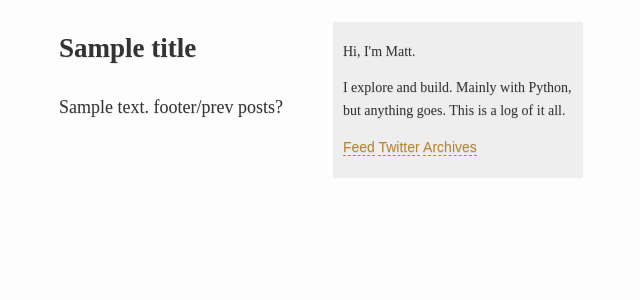
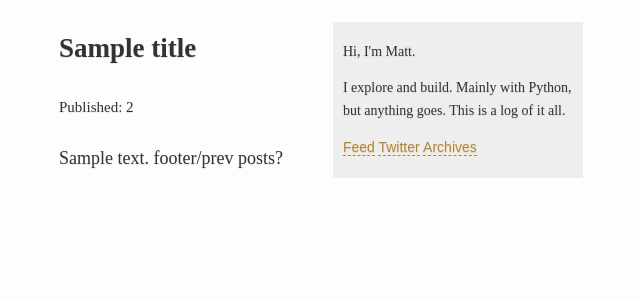
Before and after one commit to sirMackk/wintersun, a Python web app: template templates/post.html in a window 1280 px wide. Shown: the part 136-436 px from the top of the page, without its empty margins (206-846 px from the left). Run offline with Jinja, Linux system fonts and the light colour scheme; the template is opened without the code that fills it: most values are stand-ins (such as "Sample title", 1, 10 or a date in 2020).

Commit message:
Stylistic updates

```diff
--- a/static/styles.css
+++ b/static/styles.css
@@ -19,6 +19,11 @@ header h2 {
   display: inline-block;
   margin: 0 35px 0 0;
   vertical-align: 20px;
+}
+
+h5.date {
+  font-size: 15px;
+  font-weight: normal;
 }
 
 header h2 a {
--- a/templates/post.html
+++ b/templates/post.html
@@ -4,7 +4,9 @@
 {% block content %}
 
 <h2>{{ meta.title.0 }}</h2>
+<h5 class="date">Published:  {{ meta.date.0.split(" ").0 }}</h5>
 
 {{ contents|safe }}
+
 footer/prev posts?
 {% endblock content %}
```
Also changed, not shown: 2 other files.
